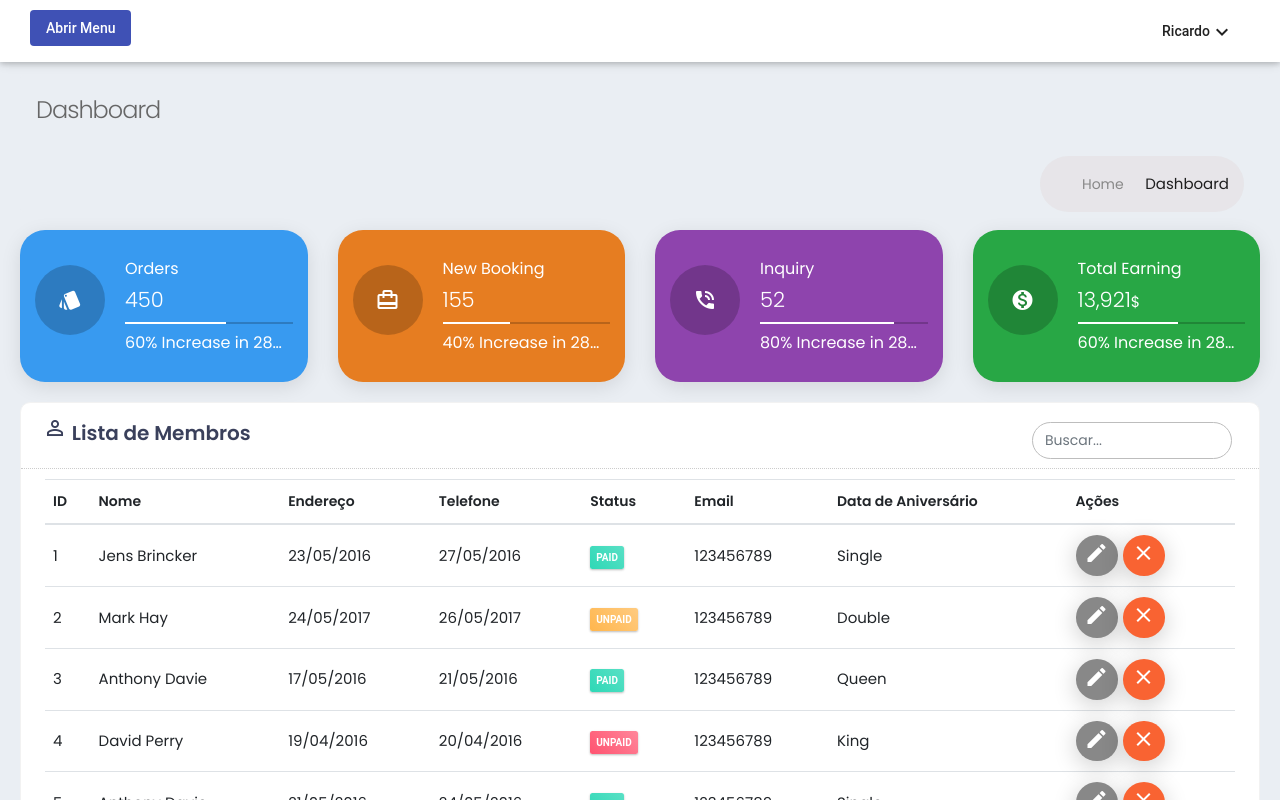
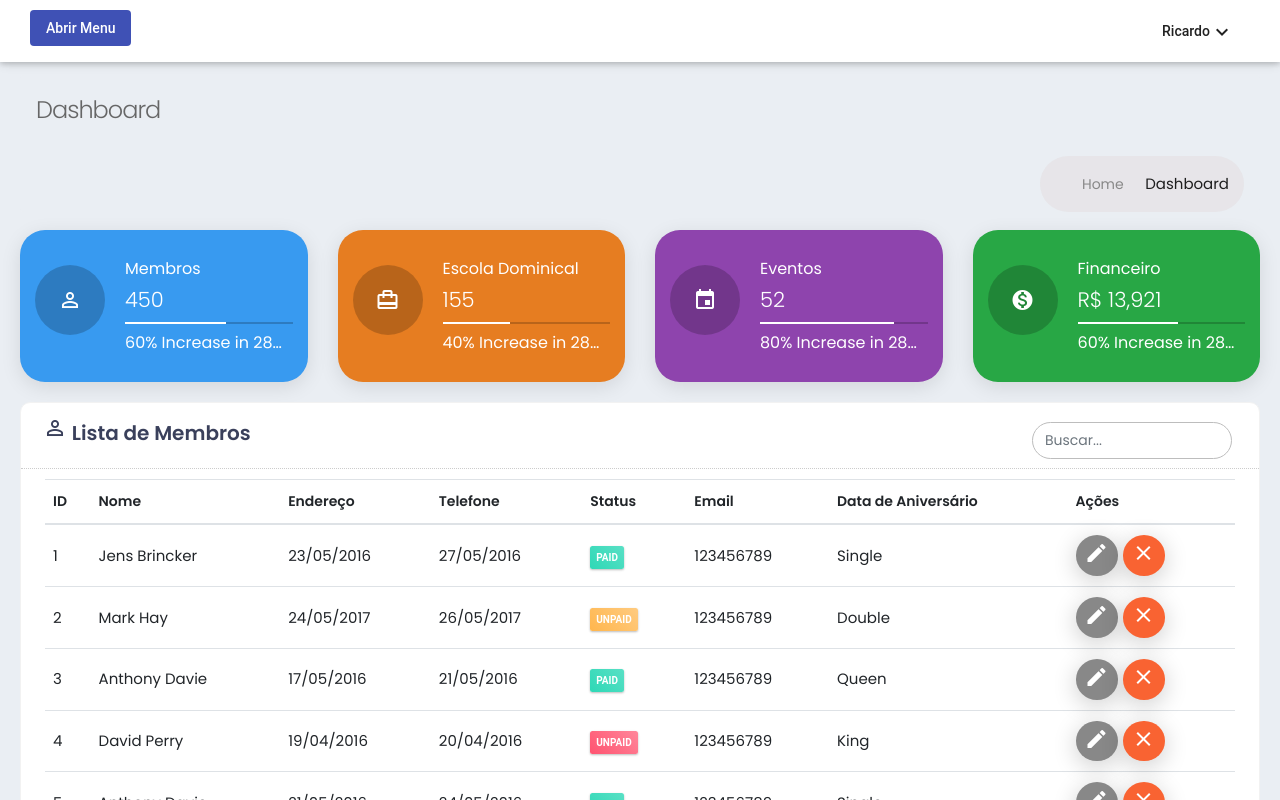
Before and after one commit to rsperlongo/webchurch, an Angular app: page /dashboard in a window 1280 px wide. Shown: the top 800 px of the page. Built offline with nearby package versions, Linux system fonts and the light colour scheme.

Commit message:
cards component

```diff
--- a/src/app/app.module.ts
+++ b/src/app/app.module.ts
@@ -17,6 +17,7 @@ import {MatDividerModule} from '@angular/material/divider';
 import { MembersComponent } from './members/members.component';
 import { FooterComponent } from './layout/footer/footer.component';
 import {MatMenuModule} from '@angular/material/menu';
+import { CardsComponent } from './dashboard/cards/cards.component';
 
 @NgModule({
   declarations: [
@@ -24,6 +25,7 @@ import {MatMenuModule} from '@angular/material/menu';
     DashboardComponent,
     MembersComponent,
     FooterComponent,
+    CardsComponent,
   ],
   imports: [
     BrowserModule,
--- /dev/null
+++ b/src/app/dashboard/cards/cards.component.html
@@ -0,0 +1,64 @@
+<div class="state-overview">
+  <div class="row">
+        <div class="col-xl-3 col-md-6 col-12">
+          <div class="info-box bg-blue">
+            <span class="info-box-icon push-bottom"><i class="material-icons">perm_identity</i></span>
+            <div class="info-box-content">
+              <span class="info-box-text">Membros</span>
+              <span class="info-box-number">450</span>
+              <div class="progress">
+                <div class="progress-bar width-60"></div>
+              </div>
+              <span class="progress-description">
+                    60% Increase in 28 Days
+                  </span>
+            </div>
+          </div>
+        </div>
+        <div class="col-xl-3 col-md-6 col-12">
+          <div class="info-box bg-orange">
+            <span class="info-box-icon push-bottom"><i class="material-icons">card_travel</i></span>
+            <div class="info-box-content">
+              <span class="info-box-text">Escola Dominical</span>
+              <span class="info-box-number">155</span>
+              <div class="progress">
+                <div class="progress-bar width-40"></div>
+              </div>
+              <span class="progress-description">
+                    40% Increase in 28 Days
+                  </span>
+            </div>
+          </div>
+        </div>
+        <div class="col-xl-3 col-md-6 col-12">
+          <div class="info-box bg-purple">
+            <span class="info-box-icon push-bottom"><i class="material-icons">event</i></span>
+            <div class="info-box-content">
+              <span class="info-box-text">Eventos</span>
+              <span class="info-box-number">52</span>
+              <div class="progress">
+                <div class="progress-bar width-80"></div>
+              </div>
+              <span class="progress-description">
+                    80% Increase in 28 Days
+                  </span>
+            </div>
+          </div>
+        </div>
+        <div class="col-xl-3 col-md-6 col-12">
+          <div class="info-box bg-success">
+            <span class="info-box-icon push-bottom"><i class="material-icons">monetization_on</i></span>
+            <div class="info-box-content">
+              <span class="info-box-text">Financeiro</span>
+              <span class="info-box-number">R$ 13,921</span>
+              <div class="progress">
+                <div class="progress-bar width-60"></div>
+              </div>
+              <span class="progress-description">
+                    60% Increase in 28 Days
+                  </span>
+            </div>
+          </div>
+        </div>
+      </div>
+  </div>
--- /dev/null
+++ b/src/app/dashboard/cards/cards.component.ts
@@ -0,0 +1,15 @@
+import { Component, OnInit } from '@angular/core';
+
+@Component({
+  selector: 'app-cards',
+  templateUrl: './cards.component.html',
+  styleUrls: ['./cards.component.scss']
+})
+export class CardsComponent implements OnInit {
+
+  constructor() { }
+
+  ngOnInit() {
+  }
+
+}
--- a/src/app/dashboard/dashboard.component.html
+++ b/src/app/dashboard/dashboard.component.html
@@ -83,84 +83,7 @@
                             </ol>
                         </div>
                     </div>
-                   <!-- start widget -->
-					<div class="state-overview">
-						<div class="row">
-					        <div class="col-xl-3 col-md-6 col-12">
-					          <div class="info-box bg-blue">
-					            <span class="info-box-icon push-bottom"><i class="material-icons">style</i></span>
-					            <div class="info-box-content">
-					              <span class="info-box-text">Orders</span>
-					              <span class="info-box-number">450</span>
-					              <div class="progress">
-					                <div class="progress-bar width-60"></div>
-					              </div>
-					              <span class="progress-description">
-					                    60% Increase in 28 Days
-					                  </span>
-					            </div>
-					            <!-- /.info-box-content -->
-					          </div>
-					          <!-- /.info-box -->
-					        </div>
-					        <!-- /.col -->
-					        <div class="col-xl-3 col-md-6 col-12">
-					          <div class="info-box bg-orange">
-					            <span class="info-box-icon push-bottom"><i class="material-icons">card_travel</i></span>
-					            <div class="info-box-content">
-					              <span class="info-box-text">New Booking</span>
-					              <span class="info-box-number">155</span>
-					              <div class="progress">
-					                <div class="progress-bar width-40"></div>
-					              </div>
-					              <span class="progress-description">
-					                    40% Increase in 28 Days
-					                  </span>
-					            </div>
-					            <!-- /.info-box-content -->
-					          </div>
-					          <!-- /.info-box -->
-					        </div>
-					        <!-- /.col -->
-					        <div class="col-xl-3 col-md-6 col-12">
-					          <div class="info-box bg-purple">
-					            <span class="info-box-icon push-bottom"><i class="material-icons">phone_in_talk</i></span>
-					            <div class="info-box-content">
-					              <span class="info-box-text">Inquiry</span>
-					              <span class="info-box-number">52</span>
-					              <div class="progress">
-					                <div class="progress-bar width-80"></div>
-					              </div>
-					              <span class="progress-description">
-					                    80% Increase in 28 Days
-					                  </span>
-					            </div>
-					            <!-- /.info-box-content -->
-					          </div>
-					          <!-- /.info-box -->
-					        </div>
-					        <!-- /.col -->
-					        <div class="col-xl-3 col-md-6 col-12">
-					          <div class="info-box bg-success">
-					            <span class="info-box-icon push-bottom"><i class="material-icons">monetization_on</i></span>
-					            <div class="info-box-content">
-					              <span class="info-box-text">Total Earning</span>
-					              <span class="info-box-number">13,921</span><span>$</span>
-					              <div class="progress">
-					                <div class="progress-bar width-60"></div>
-					              </div>
-					              <span class="progress-description">
-					                    60% Increase in 28 Days
-					                  </span>
-					            </div>
-					            <!-- /.info-box-content -->
-					          </div>
-					          <!-- /.info-box -->
-					        </div>
-					        <!-- /.col -->
-					      </div>
-						</div>
-					<!-- end widget -->
+              <app-cards></app-cards>
           <app-members></app-members>
 					<div class="row">
                         <div class="col-md-4 col-sm-12 col-12">
```
Also changed, not shown: src/app/dashboard/cards/cards.component.scss (added), 1 other file (tests, documents, lock files or other folders).
